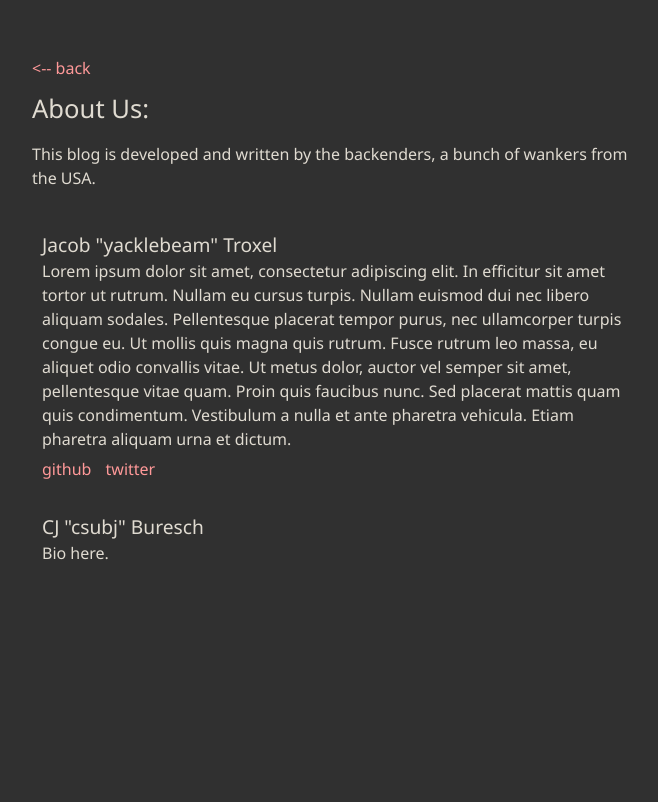
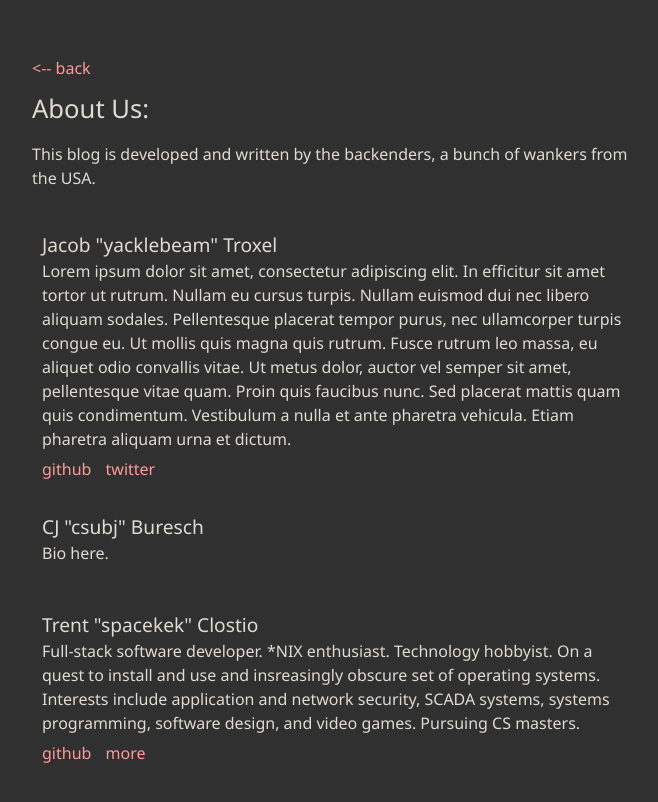
Before and after one commit to blackdoor/blog, a Jekyll site: the page built from about/index.md, in a window 1280 px wide. Shown: the top 802 px of the page, without its empty margins (308-966 px from the left). Built offline with Jekyll 4.4.1, drawn with Linux system fonts in a browser that asks for light colours.

Commit message:
added bio entry

```diff
--- a/_data/backenders.yml
+++ b/_data/backenders.yml
@@ -8,3 +8,14 @@
 
 - name: CJ "csubj" Buresch
   bio: Bio here.
+
+- name: Trent "spacekek" Clostio
+  bio: Full-stack software developer. *NIX enthusiast. Technology hobbyist. On a quest to
+       install and use and insreasingly obscure set of operating systems. Interests include
+       application and network security, SCADA systems, systems programming, software
+       design, and video games. Pursuing CS masters.
+  websites:
+    - name: github
+      url: https://github.com/tclostio?tab=repositories
+    - name: more
+      url: https://tclostio.github.io
```
